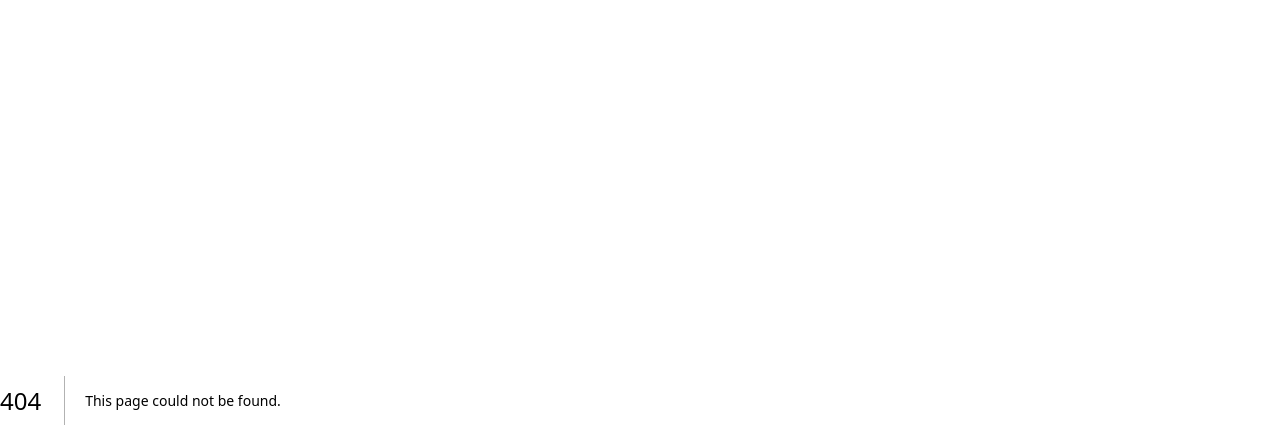
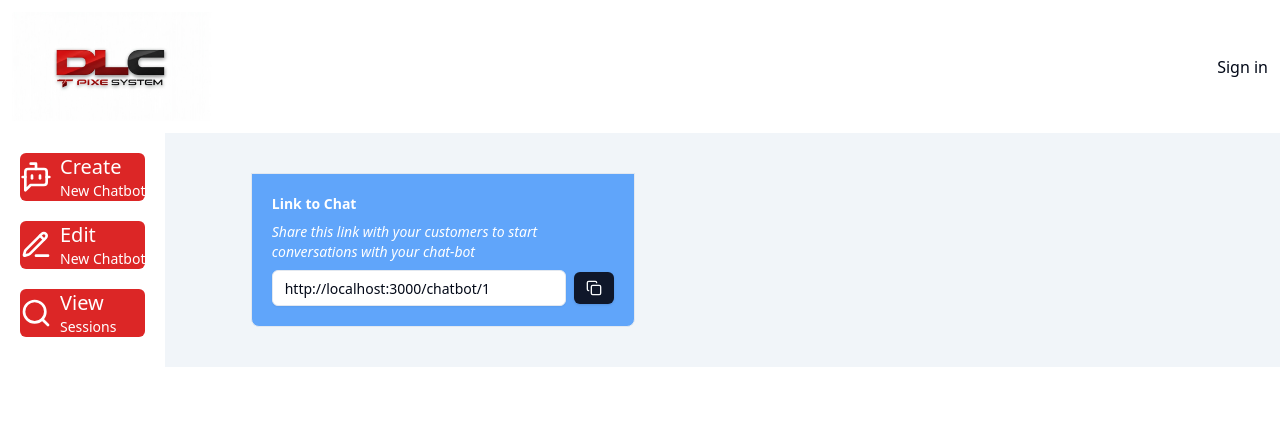
Before and after one commit to AlainDLC/Ai-Agent, a Next.js app in the folder ai-agent/: page /edit-chatbot/1 in a window 1280 px wide. Before the commit this address had no page. Shown: the top 448 px of the page. Built offline with nearby package versions, Linux system fonts and the light colour scheme; no server answers.

Commit message:
editpage

```diff
--- a/ai-agent/app/(admin)/create-chatbot/page.tsx
+++ b/ai-agent/app/(admin)/create-chatbot/page.tsx
@@ -3,17 +3,17 @@ import { Button } from "@/components/ui/button";
 import { Input } from "@/components/ui/input";
 import Image from "next/image";
 import { useMutation } from "@apollo/client";
-import { CREATE_CHATBOT } from "@/graphql/mutations/mutations";
 import { useUser } from "@clerk/nextjs";
 import { FormEvent, useState } from "react";
 import { useRouter } from "next/navigation";
+import { CREATE_CHATBOT } from "@/graphql/mutations/mutations";
 
 function CreateChatbot() {
   const { user } = useUser();
   const [name, setName] = useState("");
   const router = useRouter();
 
-  const [createChabot, { data, loading, error }] = useMutation(CREATE_CHATBOT, {
+  const [createChabot, { loading }] = useMutation(CREATE_CHATBOT, {
     variables: {
       clerk_user_id: user?.id,
       name,
@@ -26,7 +26,6 @@ function CreateChatbot() {
 
     try {
       const data = await createChabot();
-      console.log("handleSubmit", data);
 
       setName("");
 
--- /dev/null
+++ b/ai-agent/app/(admin)/edit-chatbot/[id]/page.tsx
@@ -0,0 +1,45 @@
+"use client";
+import { Button } from "@/components/ui/button";
+import { Input } from "@/components/ui/input";
+import { BASE_URL } from "@/graphql/apolloClient";
+import { Copy } from "lucide-react";
+import Link from "next/link";
+import { useEffect, useState } from "react";
+
+function EditChatbot({ params: { id } }: { params: { id: string } }) {
+  const [url, setUrl] = useState("");
+
+  useEffect(() => {
+    const url = `${BASE_URL}/chatbot/${id}`;
+    setUrl(url);
+  }, [id]);
+
+  return (
+    <div className="px-0 md:p-10">
+      <div className="md:sticky md:top-10 z-50 sm:max-w-sm ml-auto space-y-2 md:border p-5 rounded-b-lg bg-blue-400">
+        <h2 className="text-white text-sm font-bold">Link to Chat</h2>
+        <p className="text-sm italic text-white">
+          Share this link with your customers to start conversations with your
+          chat-bot
+        </p>
+        <div className="flex items-center space-x-2">
+          <Link href={url} className="w-full cursor-pointer hover:opacity-50">
+            <Input value={url} readOnly className="cursor-pointer bg-white" />
+          </Link>
+          <Button
+            size="sm"
+            className="px-3"
+            onClick={() => {
+              navigator.clipboard.writeText(url);
+            }}
+          >
+            <span className="sr-only">Copy</span>
+            <Copy className="h-4 w-4" />
+          </Button>
+        </div>
+      </div>
+    </div>
+  );
+}
+
+export default EditChatbot;
--- a/ai-agent/app/api/graphql/route.ts
+++ b/ai-agent/app/api/graphql/route.ts
@@ -11,9 +11,6 @@ const corsHeader = {
 export async function POST(request: Request) {
   const body = await request.json();
   const { query, variables } = body;
-
-  console.log("debug 1", query);
-  console.log("debug21", variables);
 
   try {
     let result;
@@ -35,7 +32,7 @@ export async function POST(request: Request) {
     }
 
     const data = result?.data;
-    console.log("DATA=>", data);
+
     return NextResponse.json(
       {
         data,
```
Also changed, not shown: ai-agent/graphql/mutations/mutations.ts (+0 -9 lines).
